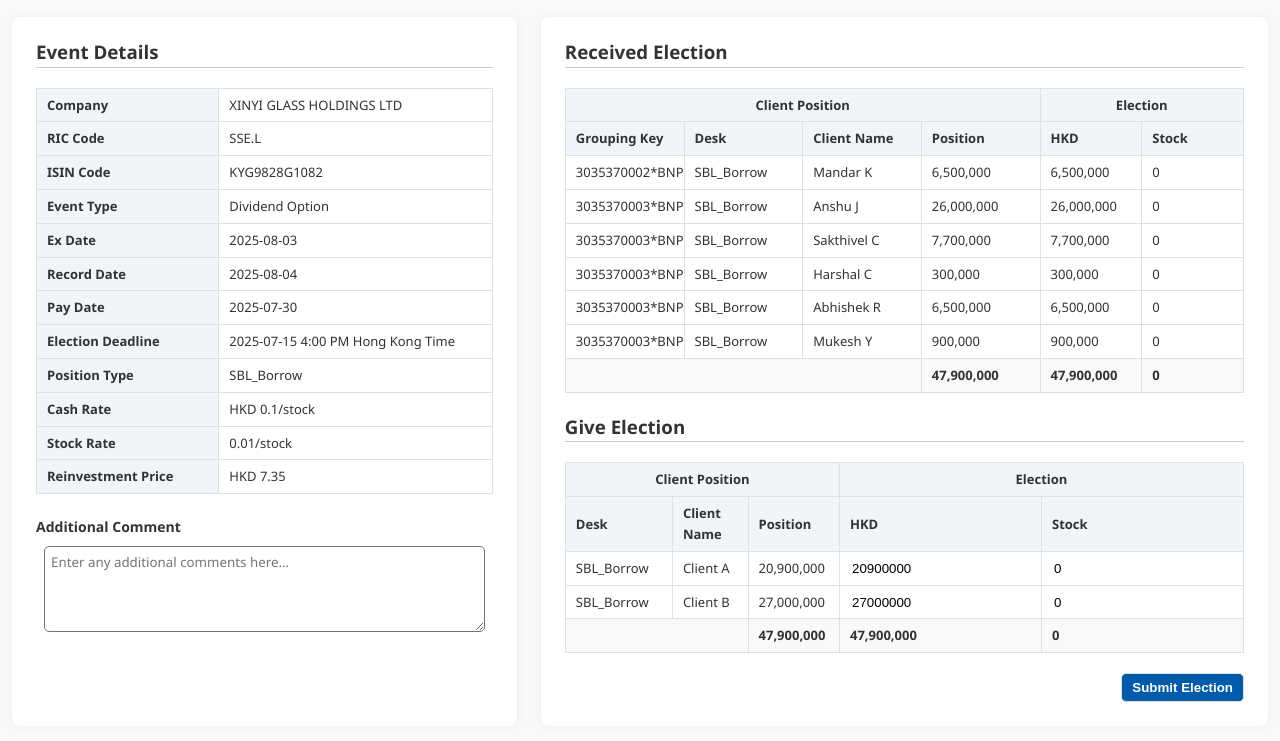
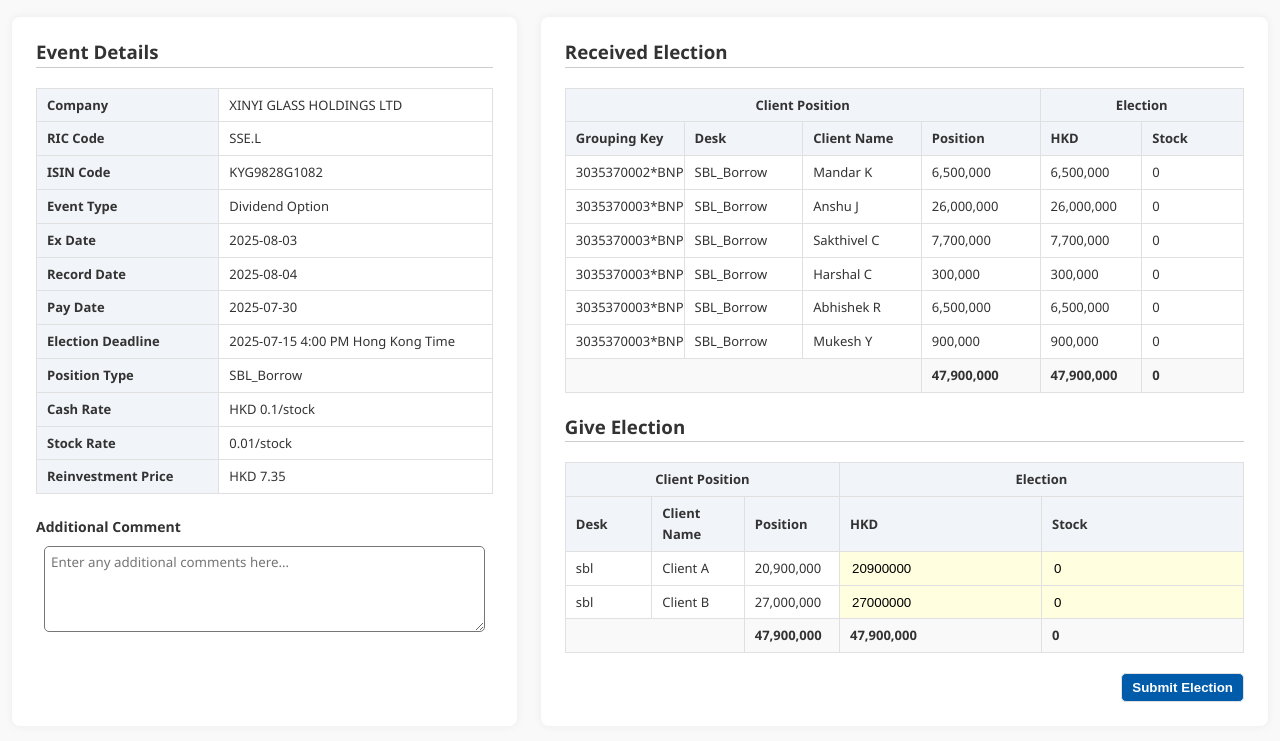
Before and after one commit to ChaudhariHarsha/ca-trade, a plain HTML site: page index.html in a window 1280 px wide. Shown: the part 73-814 px from the top of the page. Drawn offline with Linux system fonts and the light colour scheme.

Commit message:
color change

```diff
--- a/index.html
+++ b/index.html
@@ -473,18 +473,18 @@
             </thead>
             <tbody>
               <tr>
-                <td>SBL_Borrow</td>
+                <td>sbl</td>
                 <td>Client A</td>
                 <td>20,900,000</td>
-                <td><input type="number" value="20900000" /></td>
-                <td><input type="number" value="0" /></td>
+                <td style="background-color: lightyellow;"><input style="background-color: lightyellow;" type="number" value="20900000" /></td>
+                <td style="background-color: lightyellow;"><input style="background-color: lightyellow;" type="number" value="0" /></td>
               </tr>
               <tr>
-                <td>SBL_Borrow</td>
+                <td>sbl</td>
                 <td>Client B</td>
                 <td>27,000,000</td>
-                <td><input type="number" value="27000000" /></td>
-                <td><input type="number" value="0" /></td>
+                <td style="background-color: lightyellow;"><input style="background-color: lightyellow;" type="number" value="27000000" /></td>
+                <td style="background-color: lightyellow;"><input style="background-color: lightyellow;" type="number" value="0" /></td>
               </tr>
               <tr style="font-weight: bold; background-color: #f9f9f9;">
                 <td colspan="2"></td>
```
